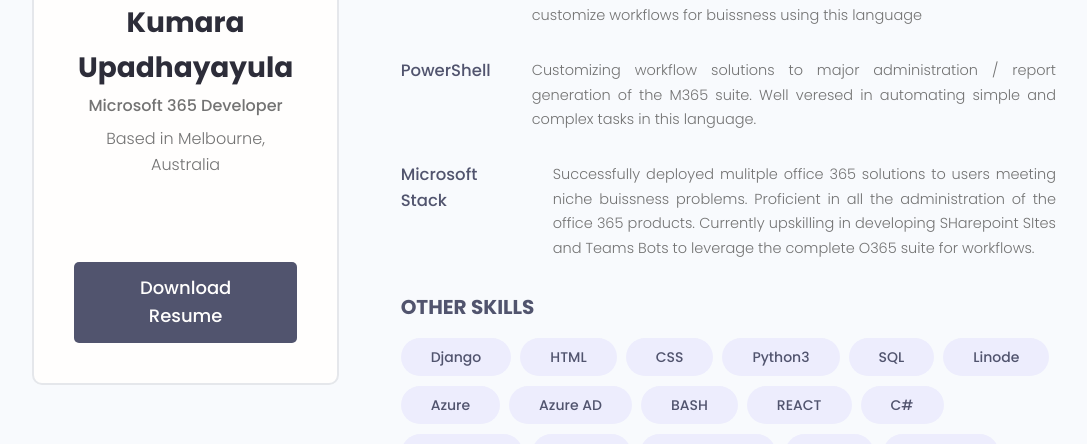
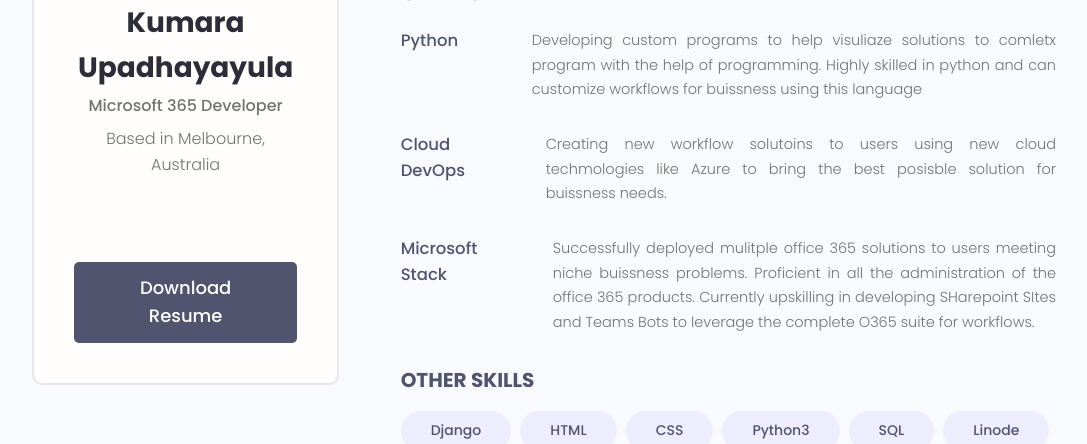
Before and after one commit to Kumara-Upadhayayula/PersonalPortfolio, a Django app: page /about/ in a window 1280 px wide. Shown: the part 370-814 px from the top of the page, without its empty margins (96-1183 px from the left). Run offline with Django 4.2, Linux system fonts and the light colour scheme; data comes from the database, SQL or seed files in the repository; both versions use the stored data as it was after the commit; some libraries are stand-ins or nearby versions.

Commit message:
New-changes

```diff
--- a/Website/Project/templates/Project/profile.html
+++ b/Website/Project/templates/Project/profile.html
@@ -12,7 +12,7 @@
         <div class="column column--1of3">
           <div class="card text-center">
             <div class="card__body dev">
-              <img class="avatar avatar--xl" src="https://media-exp1.licdn.com/dms/image/C5603AQHwBLl05Igq3w/profile-displayphoto-shrink_200_200/0/1611875170428?e=1655942400&v=beta&t=0Q1J_Q-2_dw6HJ8C808BWgtshZRDfIEhL0pkyFLImuU" />
+              <img class="avatar avatar--xl" src="https://media.licdn.com/dms/image/C5603AQHwBLl05Igq3w/profile-displayphoto-shrink_800_800/0/1611875170428?e=1685577600&v=beta&t=WvluXLf96Wiy9uFe3wuF7R27rD_Ae3vojFLGDDX37gg" />
               <h2 class="dev__name">Kumara Upadhayayula</h2>
               <p class="dev__title">Microsoft 365 Developer</p>
               <p class="dev__location">Based in Melbourne, Australia</p>
@@ -36,7 +36,7 @@
           <div class="devInfo">
             <h3 class="devInfo__title">About Me</h3>
             <p class="devInfo__about">
-              Im a Microsoft 365 certified developer specializing in the cloud. I leverage my skills in Web development, Python and Microsoft Stack to help digitilize buissnessess. These are all the projects and skills that I have been involved with over my three year IT career.
+              Dedicated M365 engineer with years technical education combined with four years hands on experience as a support engineer across multiple production environments. Extensive knowledge of Office 365, Active Directory, SharePoint, security and compliance best practices. Currently upskilling as a devops engineer to build highly technical and varied business workflow solutions using Teams, PowerApps, SharePoint and other cloud technologies. Looking for opportunities to expand my horizon as a Devops engineer.
               <br />
 
             </p>
@@ -51,9 +51,9 @@
                 </p>
               </div>
               <div class="devSkill">
-                <h4 class="devSkill__title">PowerShell</h4>
+                <h4 class="devSkill__title">Cloud DevOps</h4>
                 <p class="devSkill__info">
-                  Customizing workflow solutions to major administration / report generation of the M365 suite. Well veresed in automating simple and complex tasks in this language.
+                  Creating new workflow solutoins to users using new cloud techmologies like Azure to bring the best posisble solution for buissness needs.
                 </p>
               </div>
               <div class="devSkill">
```
Also changed, not shown: Website/Project/templates/Project/contact.html (+3 -15 lines), Website/requirements.txt (added, +9 -0 lines), Website/db.sqlite3, 1 other file.
